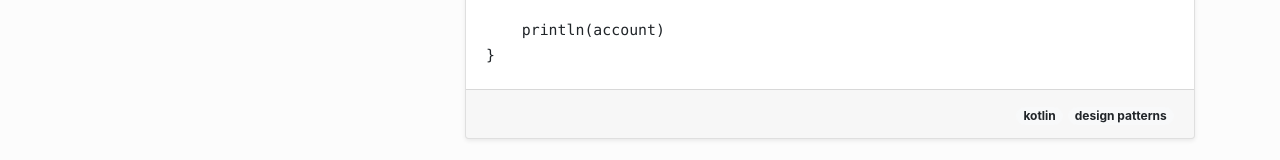
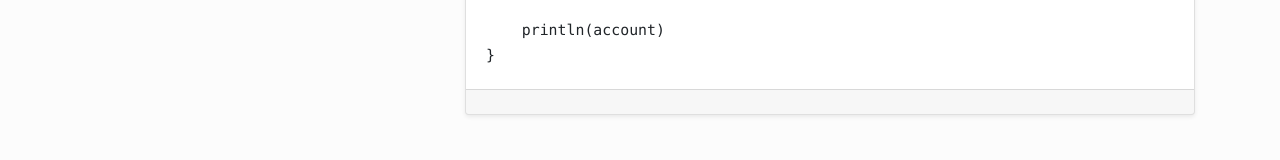
Before and after one commit to ValeryPonomarenko/ValeryPonomarenko.github.io, a Jekyll site: the page built from _posts/2019-08-14-play-with-patterns-singleton.md, in a window 1280 px wide and 900 px high, scrolled down 1876 px. Shown: the part 737-897 px from the top of the window. Built offline with Jekyll 4.4.1, drawn with Linux system fonts in a browser that asks for light colours; after the commit the page ends 2752 px from its top, so only the background shows below that; some of the changed lines change nothing that is shown.

Commit message:
hide tags

```diff
--- a/_posts/2019-08-14-play-with-patterns-singleton.md
+++ b/_posts/2019-08-14-play-with-patterns-singleton.md
@@ -2,7 +2,7 @@
 layout: playground
 title: "Play with Patterns - Singleton"
 categories: article
-tags: ["kotlin", "design patterns"]
+# tags: ["kotlin", "design patterns"]
 excerpt_separator: <!--more-->
 poster: "/assets/patterns/singleton.jpg"
 hidden: true
```
